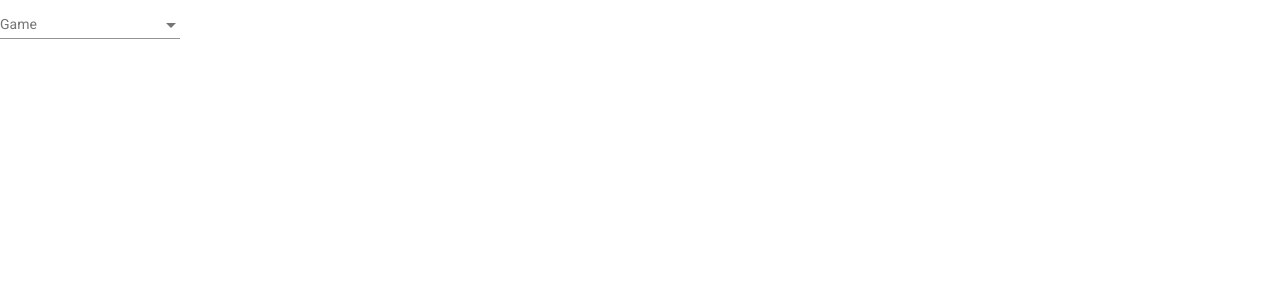
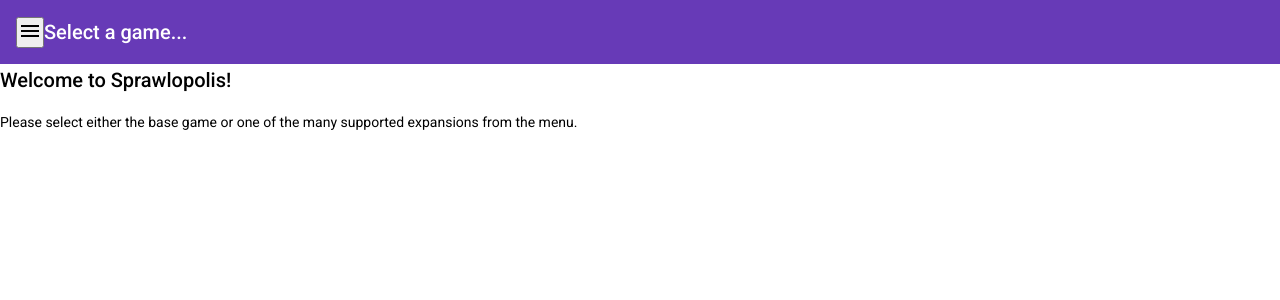
Before and after one commit to think-small/sprawlopolis, an Angular app: page / in a window 1280 px wide. Shown: the top 300 px of the page. Built offline with nearby package versions, Linux system fonts and the light colour scheme.

Commit message:
Added toolbar. Moved game selection to menu dialog. Added generic welcome message if no game is selected.

```diff
--- a/src/app/app.component.html
+++ b/src/app/app.component.html
@@ -1,9 +1,8 @@
-<mat-form-field>
-    <mat-label>Game</mat-label>
-    <mat-select [formControl]="gameSelection">
-        <mat-option *ngFor="let game of allGames" [value]="game">
-            {{ game }}
-        </mat-option>
-    </mat-select>
-</mat-form-field>
+<mat-toolbar color="primary">
+  <button mat-icon-button (click)="openMenuDialog()">
+    <mat-icon>menu</mat-icon>
+  </button>
+  <span *ngIf="gameSelection$ | async as selectedGame">{{ selectedGame?.name ?? "Select a Game"}}</span>
+</mat-toolbar>
+
 <app-game-card></app-game-card>
--- a/src/app/app.component.ts
+++ b/src/app/app.component.ts
@@ -1,28 +1,27 @@
-import { Component, OnDestroy, OnInit } from '@angular/core';
+import { Component, OnInit } from '@angular/core';
 import { GameManagerService } from './services/game-manager/game-manager.service';
-import { FormControl } from '@angular/forms';
-import { Subscription } from 'rxjs';
-import { GameTypes } from './models/contracts/gametype';
+import { Observable } from 'rxjs';
+import { Game } from './models/contracts/game.interface';
+import { MatDialog } from '@angular/material/dialog';
+import { MenuDialogComponent } from './menu-dialog/menu-dialog.component';
 
 @Component({
   selector: 'app-root',
   templateUrl: './app.component.html',
   styleUrls: ['./app.component.scss']
 })
-export class AppComponent implements OnInit, OnDestroy {
-  public allGames: string[] = this.gameManager.allGames;
-  public gameSelection: FormControl = new FormControl();
-  private subGameSelection!: Subscription;
+export class AppComponent implements OnInit {
+  public gameSelection$!: Observable<Game>;
 
-  constructor(private readonly gameManager: GameManagerService) { }
+  constructor(
+    private readonly gameManager: GameManagerService,
+    private menuDialog: MatDialog) { }
 
   ngOnInit(): void {
-    this.subGameSelection = this.gameSelection.valueChanges.subscribe((game: GameTypes) => {
-      this.gameManager.setSelectedGameType(game);
-    });
+    this.gameSelection$ = this.gameManager.selectedGame$;
   }
 
-  ngOnDestroy(): void {
-    this.subGameSelection.unsubscribe();
+  public openMenuDialog(): void {
+    this.menuDialog.open(MenuDialogComponent);
   }
 }
--- a/src/app/game-card/game-card.component.html
+++ b/src/app/game-card/game-card.component.html
@@ -1,15 +1,15 @@
-<section *ngIf="selectedGame$ | async as game">
-  <h2>{{ game.name }}</h2>
-  <h4>Current Score:
+<ng-container *ngIf="selectedGame$ | async as game">
+  <section *ngIf="game.name != defaultGame.name; else defaultMessage">
+    <h2>Current Score:
       <span *ngIf="currentScore$ | async as currentScore">
         {{ currentScore || 0 }}
       </span>
-  </h4>
-  <h4>Score to Win:
+    </h2>
+    <h2>Score to Win:
       <span *ngIf="winCondition$ | async as winCondition">
         {{ winCondition || 0 }}
       </span>
-  </h4>
+    </h2>
     <ng-container *ngRepeat="game.winConditionCount">
       <app-win-condition [cards]="game.cards"></app-win-condition>
     </ng-container>
@@ -20,3 +20,9 @@
       </app-score-input>
     </ng-container>
   </section>
+</ng-container>
+
+<ng-template #defaultMessage>
+  <h2>Welcome to Sprawlopolis!</h2>
+  <p>Please select either the base game or one of the many supported expansions from the menu.</p>
+</ng-template>
--- a/src/app/game-card/game-card.component.ts
+++ b/src/app/game-card/game-card.component.ts
@@ -1,5 +1,5 @@
 import { Component, OnInit } from '@angular/core';
-import { GameManagerService } from '../services/game-manager/game-manager.service';
+import { DEFAULT_GAME, GameManagerService } from '../services/game-manager/game-manager.service';
 import { Observable } from 'rxjs';
 import { Game } from '../models/contracts/game.interface';
 
@@ -12,6 +12,7 @@ export class GameCardComponent implements OnInit {
   public selectedGame$!: Observable<Game>;
   public currentScore$!: Observable<number>;
   public winCondition$!: Observable<number>;
+  public defaultGame = DEFAULT_GAME;
 
   constructor(private readonly gameManager: GameManagerService) { }
 
--- /dev/null
+++ b/src/app/menu-dialog/menu-dialog.component.html
@@ -0,0 +1,11 @@
+<h2 mat-dialog-title>Game Menu</h2>
+<div mat-dialog-content>
+  <mat-form-field>
+      <mat-label>Select a game...</mat-label>
+      <mat-select [formControl]="gameSelection">
+          <mat-option *ngFor="let game of allGames" [value]="game">
+              {{ game }}
+          </mat-option>
+      </mat-select>
+  </mat-form-field>
+</div>
--- /dev/null
+++ b/src/app/menu-dialog/menu-dialog.component.ts
@@ -0,0 +1,32 @@
+import { Component, OnDestroy, OnInit } from '@angular/core';
+import { FormControl } from '@angular/forms';
+import { MatDialogRef } from '@angular/material/dialog';
+import { Subscription } from 'rxjs';
+import { GameTypes } from '../models/contracts/gametype';
+import { GameManagerService } from '../services/game-manager/game-manager.service';
+
+@Component({
+  selector: 'app-menu-dialog',
+  templateUrl: './menu-dialog.component.html',
+  styleUrls: ['./menu-dialog.component.scss']
+})
+export class MenuDialogComponent implements OnInit, OnDestroy {
+  public allGames: string[] = this.gameManager.allGames;
+  public subGameSelection!: Subscription;
+  public gameSelection: FormControl = new FormControl();
+
+  constructor(
+    public dialogRef: MatDialogRef<MenuDialogComponent>,
+    private readonly gameManager: GameManagerService) { }
+
+  ngOnInit(): void {
+    this.subGameSelection = this.gameSelection.valueChanges.subscribe((game: GameTypes) => {
+      this.gameManager.setSelectedGameType(game);
+      this.dialogRef.close();
+    });
+  }
+
+  ngOnDestroy(): void {
+    this.subGameSelection.unsubscribe();
+  }
+}
--- a/src/app/services/game-manager/game-manager.service.ts
+++ b/src/app/services/game-manager/game-manager.service.ts
@@ -1,11 +1,20 @@
 import { Injectable } from '@angular/core';
-import { BehaviorSubject, Observable, Subject, map, tap } from 'rxjs';
+import { BehaviorSubject, Observable, Subject, map, tap, startWith } from 'rxjs';
 import { Game } from 'src/app/models/contracts/game.interface';
 import { GAME_TYPES, GameTypes } from 'src/app/models/contracts/gametype';
 import { Naturopolis } from 'src/app/models/naturopolis/naturopolis.model';
 import { Sprawlopolis } from 'src/app/models/sprawlopolis/sprawlopolis.model';
 import { ScoreInput } from 'src/app/models/contracts/score-input';
 import { v4 as uuid } from 'uuid';
+
+export const DEFAULT_GAME = {
+  name: "Select a game...",
+  backgroundImgPath: "",
+  overlayColor: "",
+  cards: [],
+  blockTypes: [],
+  winConditionCount: 0
+}
 
 @Injectable({
   providedIn: 'root'
@@ -43,6 +52,7 @@ export class GameManagerService {
 
         return game;
       }),
+      startWith(DEFAULT_GAME),
       tap(() => {
         this.sbjCurrentScores$.next([]);
         this.sbjWinCondition$.next([]);
```
Also changed, not shown: src/app/app.module.ts (+10 -2 lines), src/app/menu-dialog/menu-dialog.component.scss (added), 1 other file (tests, documents, lock files or other folders). Lines whose indentation alone changed are shown as unchanged.
